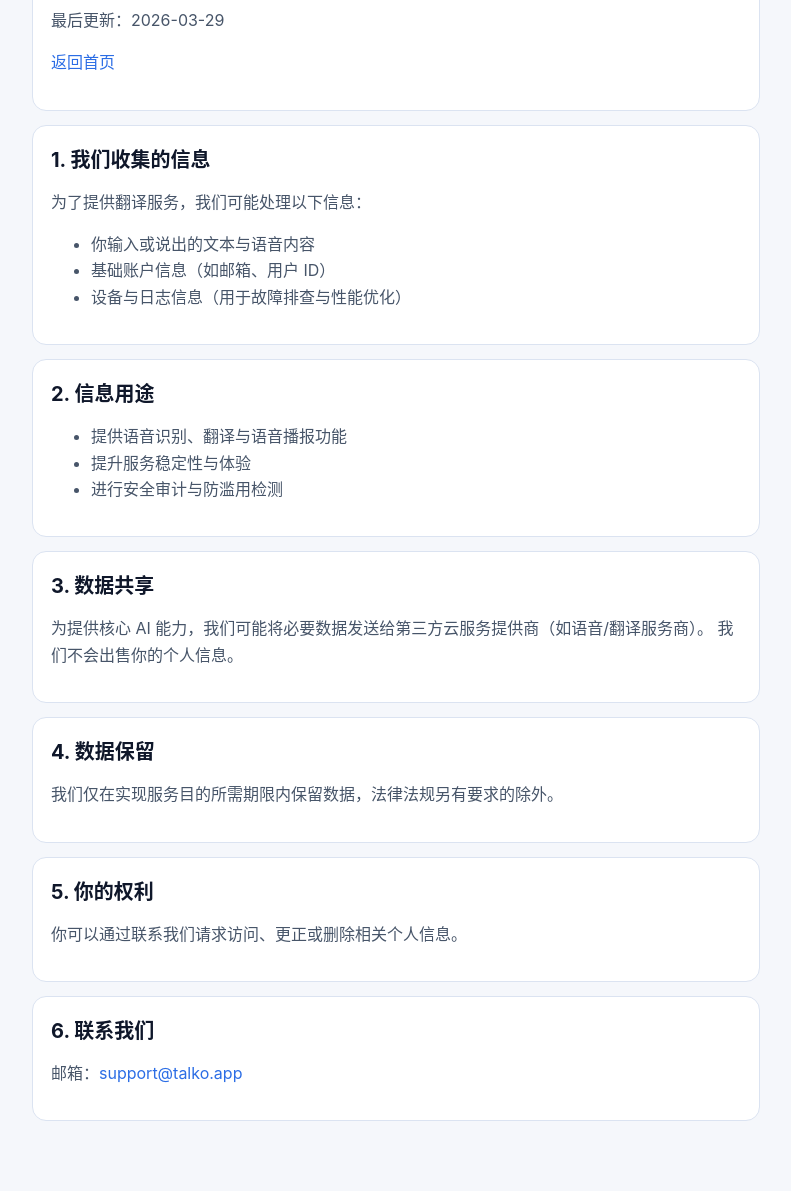
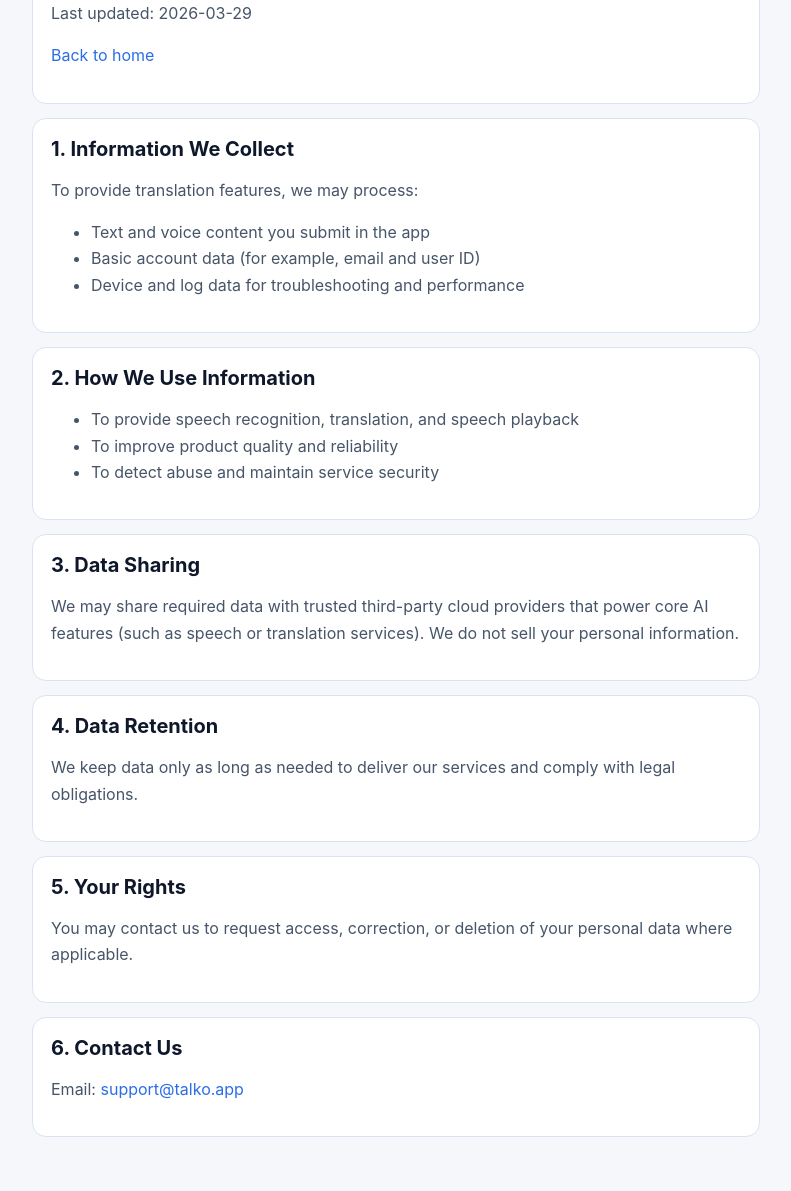
Before and after one commit to 3tulong-star/talko-site, a plain HTML site: page privacy.html in a window 1280 px wide. Shown: the part 125-1316 px from the top of the page, without its empty margins (244-1035 px from the left). Drawn offline with Linux system fonts and the light colour scheme.

Commit message:
Update Talko site pages in English

```diff
--- a/privacy.html
+++ b/privacy.html
@@ -1,61 +1,61 @@
 <!doctype html>
-<html lang="zh-CN">
+<html lang="en">
 <head>
   <meta charset="UTF-8" />
   <meta name="viewport" content="width=device-width, initial-scale=1" />
-  <title>Talko - 隐私政策</title>
+  <title>Talko - Privacy Policy</title>
   <link rel="stylesheet" href="./styles.css" />
 </head>
 <body>
   <main class="container narrow">
     <header class="card">
-      <h1>隐私政策</h1>
-      <p>最后更新：2026-03-29</p>
-      <p><a href="./index.html">返回首页</a></p>
+      <h1>Privacy Policy</h1>
+      <p>Last updated: 2026-03-29</p>
+      <p><a href="./index.html">Back to home</a></p>
     </header>
 
     <section class="card">
-      <h2>1. 我们收集的信息</h2>
-      <p>为了提供翻译服务，我们可能处理以下信息：</p>
+      <h2>1. Information We Collect</h2>
+      <p>To provide translation features, we may process:</p>
       <ul>
-        <li>你输入或说出的文本与语音内容</li>
-        <li>基础账户信息（如邮箱、用户 ID）</li>
-        <li>设备与日志信息（用于故障排查与性能优化）</li>
+        <li>Text and voice content you submit in the app</li>
+        <li>Basic account data (for example, email and user ID)</li>
+        <li>Device and log data for troubleshooting and performance</li>
       </ul>
     </section>
 
     <section class="card">
-      <h2>2. 信息用途</h2>
+      <h2>2. How We Use Information</h2>
       <ul>
-        <li>提供语音识别、翻译与语音播报功能</li>
-        <li>提升服务稳定性与体验</li>
-        <li>进行安全审计与防滥用检测</li>
+        <li>To provide speech recognition, translation, and speech playback</li>
+        <li>To improve product quality and reliability</li>
+        <li>To detect abuse and maintain service security</li>
       </ul>
     </section>
 
     <section class="card">
-      <h2>3. 数据共享</h2>
+      <h2>3. Data Sharing</h2>
       <p>
-        为提供核心 AI 能力，我们可能将必要数据发送给第三方云服务提供商（如语音/翻译服务商）。
-        我们不会出售你的个人信息。
+        We may share required data with trusted third-party cloud providers that power core AI features
+        (such as speech or translation services). We do not sell your personal information.
       </p>
     </section>
 
     <section class="card">
-      <h2>4. 数据保留</h2>
+      <h2>4. Data Retention</h2>
       <p>
-        我们仅在实现服务目的所需期限内保留数据，法律法规另有要求的除外。
+        We keep data only as long as needed to deliver our services and comply with legal obligations.
       </p>
     </section>
 
     <section class="card">
-      <h2>5. 你的权利</h2>
-      <p>你可以通过联系我们请求访问、更正或删除相关个人信息。</p>
+      <h2>5. Your Rights</h2>
+      <p>You may contact us to request access, correction, or deletion of your personal data where applicable.</p>
     </section>
 
     <section class="card">
-      <h2>6. 联系我们</h2>
-      <p>邮箱：<a href="mailto:support@talko.app">support@talko.app</a></p>
+      <h2>6. Contact Us</h2>
+      <p>Email: <a href="mailto:support@talko.app">support@talko.app</a></p>
     </section>
   </main>
 </body>
```
Also changed, not shown: index.html (+13 -13 lines), terms.html (+25 -19 lines).
